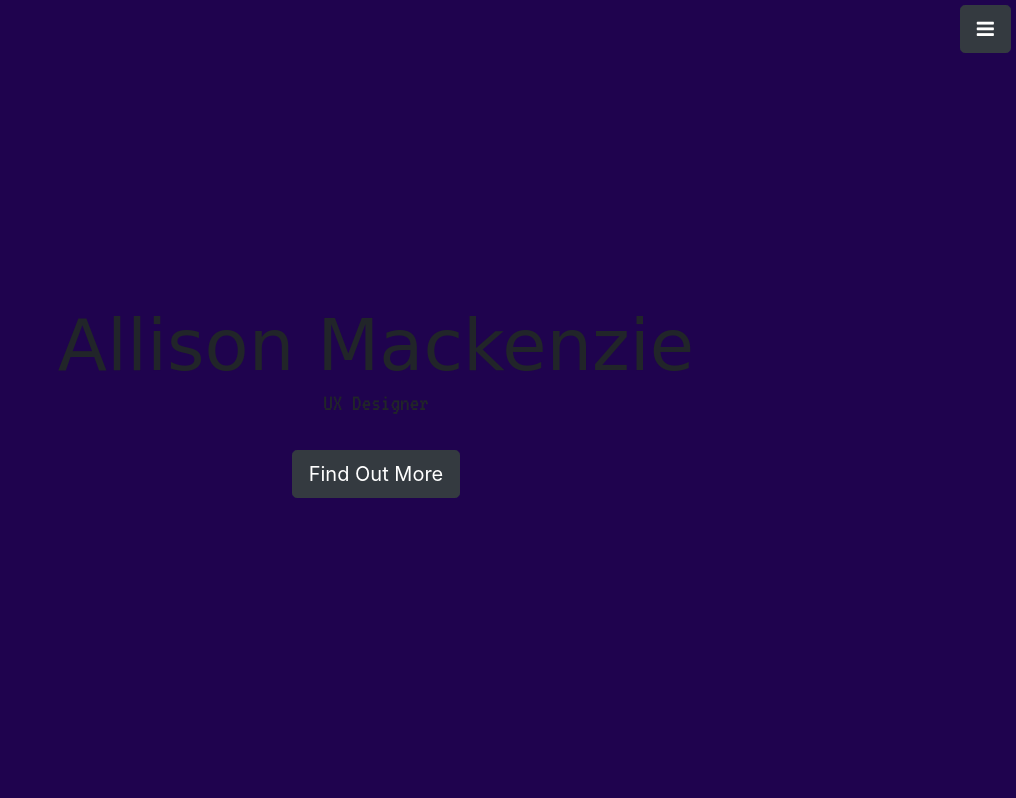
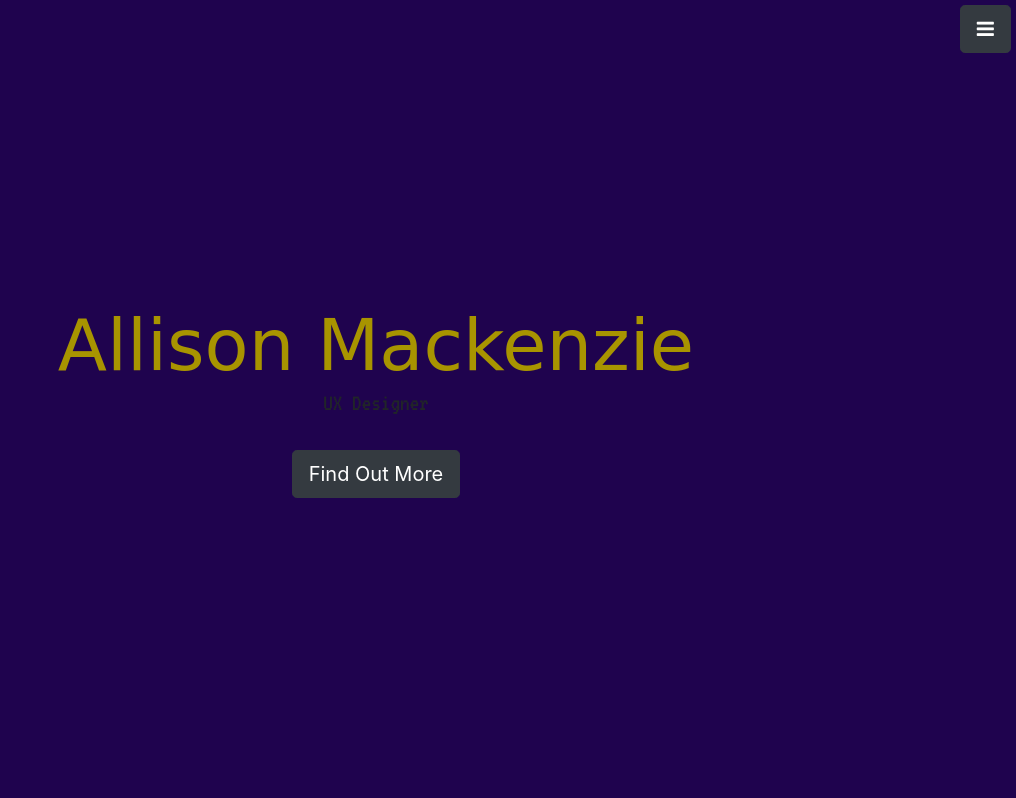
Before and after one commit to mackenzieallison/portfolio-1, a website with bundled scripts: page index.html in a window 1280 px wide. Shown: the top 798 px of the page, without its empty margins (264-1280 px from the left). Built offline with nearby package versions, Linux system fonts and the light colour scheme; a web font is replaced by a local one.

Commit message:
Update stylish-portfolio.css

```diff
--- a/css/stylish-portfolio.css
+++ b/css/stylish-portfolio.css
@@ -31,6 +31,7 @@ p {
 
 .text-vertical-center h1 {
   font-family: 'Mrs Saint Delafield', cursive;
+  color: #A89400;
   font-size: 72px;
   margin: 0;
   padding: 0;
```
